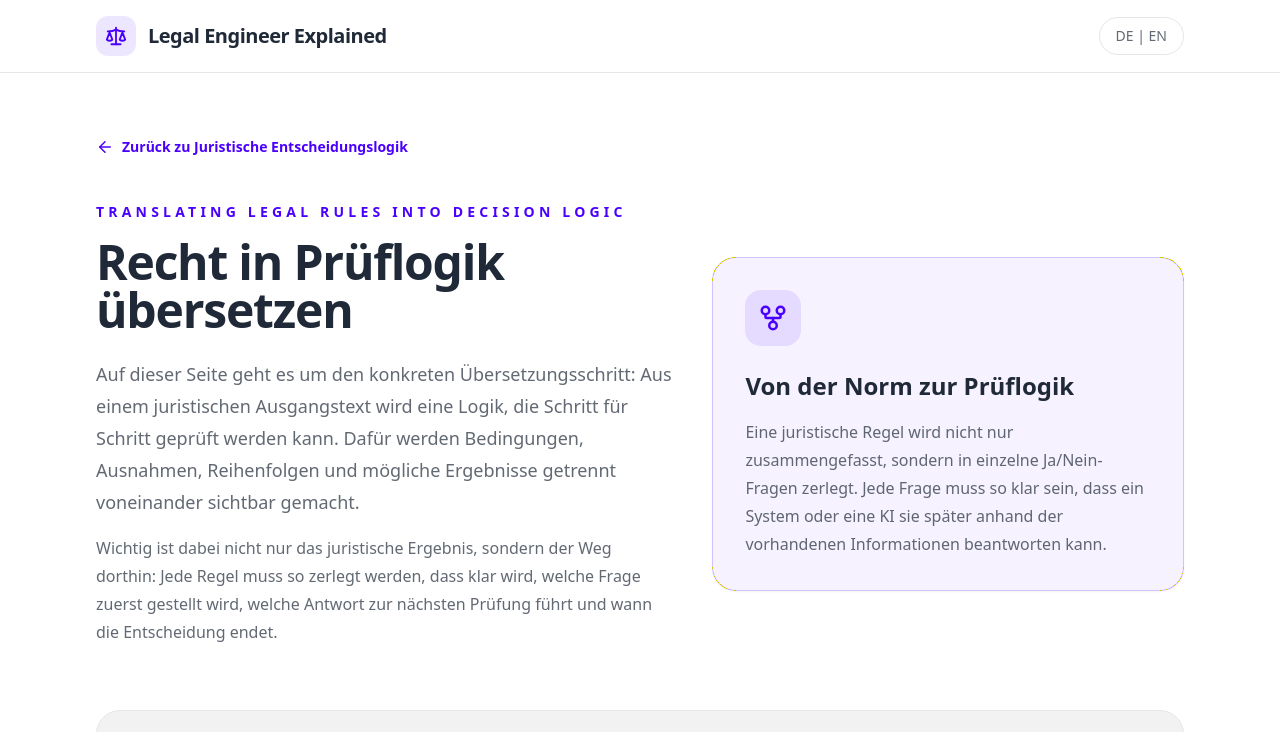
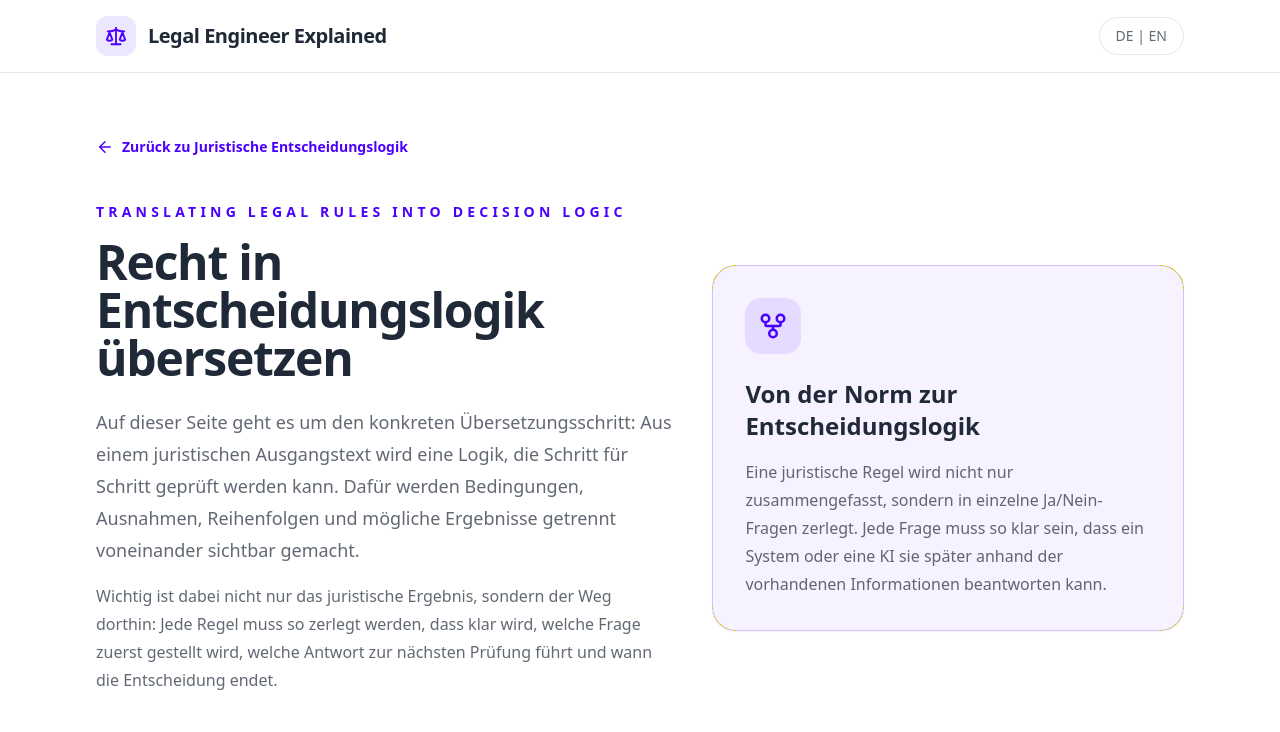
Before and after one commit to Peter-Pander/legal-engineer-explained, a React (Vite) app in the folder frontend/: page /legal-rule-design/legal-rules-to-decision-logic in a window 1280 px wide. Shown: the top 732 px of the page. Built offline with nearby package versions, Linux system fonts and the light colour scheme.

Commit message:
Replace Prüflogik wording with Entscheidungslogik

```diff
--- a/frontend/src/pages/AutomationAndQualityCheckPage.jsx
+++ b/frontend/src/pages/AutomationAndQualityCheckPage.jsx
@@ -60,7 +60,7 @@ const AutomationAndQualityCheckPage = () => {
 
             <p className="mt-6 text-lg leading-8 text-base-content/70">
               Nachdem juristische Regeln in klare Prüfschritte übersetzt wurden,
-              folgt der nächste Schritt: Die Prüflogik wird so formuliert, dass
+              folgt der nächste Schritt: Die Entscheidungslogik wird so formuliert, dass
               ein System oder eine KI sie auf konkrete Fälle anwenden kann.
             </p>
 
@@ -111,7 +111,7 @@ const AutomationAndQualityCheckPage = () => {
               </p>
 
               <h2 className="mt-3 text-2xl font-bold">
-                Elterngeld-Prüflogik als automatisierte Prüfung
+                Elterngeld-Entscheidungslogik als automatisierte Prüfung
               </h2>
 
               <p className="mt-4 leading-7 text-base-content/70">
@@ -256,12 +256,12 @@ const AutomationAndQualityCheckPage = () => {
               </p>
 
               <h2 className="mt-3 text-2xl font-bold">
-                Eine geprüfte und nachgeschärfte Prüflogik
+                Eine geprüfte und nachgeschärfte Entscheidungslogik
               </h2>
 
               <p className="mt-4 max-w-3xl leading-7 text-base-content/70">
                 Am Ende steht nicht nur eine automatisierte Prüfung, sondern
-                eine verbesserte Prüflogik. Die Testfälle zeigen, ob das System
+                eine verbesserte Entscheidungslogik. Die Testfälle zeigen, ob das System
                 einfache Fälle, Ausschlussgründe, Grenzwerte und fehlende
                 Angaben richtig behandelt.
               </p>
--- a/frontend/src/pages/LegalRuleDesignPage.jsx
+++ b/frontend/src/pages/LegalRuleDesignPage.jsx
@@ -6,7 +6,7 @@ import Navbar from "../components/Navbar";
 const LegalRuleDesignPage = () => {
   const focusAreas = [
     {
-      title: "Recht in Prüflogik übersetzen",
+      title: "Recht in Entscheidungslogik übersetzen",
       description:
         "Gesetze, Vorschriften und interne Regeln werden in klare Prüfungsschritte zerlegt. Dabei wird sichtbar, welche Voraussetzungen erfüllt sein müssen, welche Ausnahmen greifen können und welche Ergebnisse daraus folgen.",
       icon: GitFork,
@@ -15,7 +15,7 @@ const LegalRuleDesignPage = () => {
     {
       title: "Automatisieren und Qualität prüfen",
       description:
-        "Eine juristische Prüflogik wird so vorbereitet, dass ein System oder eine KI sie auf konkrete Fälle anwenden kann. Danach wird geprüft, ob die Ergebnisse rechtlich korrekt sind und ob Grenzfälle, Ausnahmen oder unklare Begriffe sauber berücksichtigt wurden.",
+        "Eine juristische Entscheidungslogik wird so vorbereitet, dass ein System oder eine KI sie auf konkrete Fälle anwenden kann. Danach wird geprüft, ob die Ergebnisse rechtlich korrekt sind und ob Grenzfälle, Ausnahmen oder unklare Begriffe sauber berücksichtigt wurden.",
       icon: Bot,
       path: "/legal-rule-design/automation-and-quality-check",
     },
--- a/frontend/src/pages/LegalRulesToDecisionLogicPage.jsx
+++ b/frontend/src/pages/LegalRulesToDecisionLogicPage.jsx
@@ -59,7 +59,7 @@ const LegalRulesToDecisionLogicPage = () => {
             </p>
 
             <h1 className="text-4xl font-bold tracking-tight sm:text-5xl">
-              Recht in Prüflogik übersetzen
+              Recht in Entscheidungslogik übersetzen
             </h1>
 
             <p className="mt-6 text-lg leading-8 text-base-content/70">
@@ -83,7 +83,7 @@ const LegalRulesToDecisionLogicPage = () => {
               <GitFork size={30} />
             </div>
 
-            <h2 className="text-2xl font-bold">Von der Norm zur Prüflogik</h2>
+            <h2 className="text-2xl font-bold">Von der Norm zur Entscheidungslogik</h2>
 
             <p className="mt-4 leading-7 text-base-content/70">
               Eine juristische Regel wird nicht nur zusammengefasst, sondern in
```
